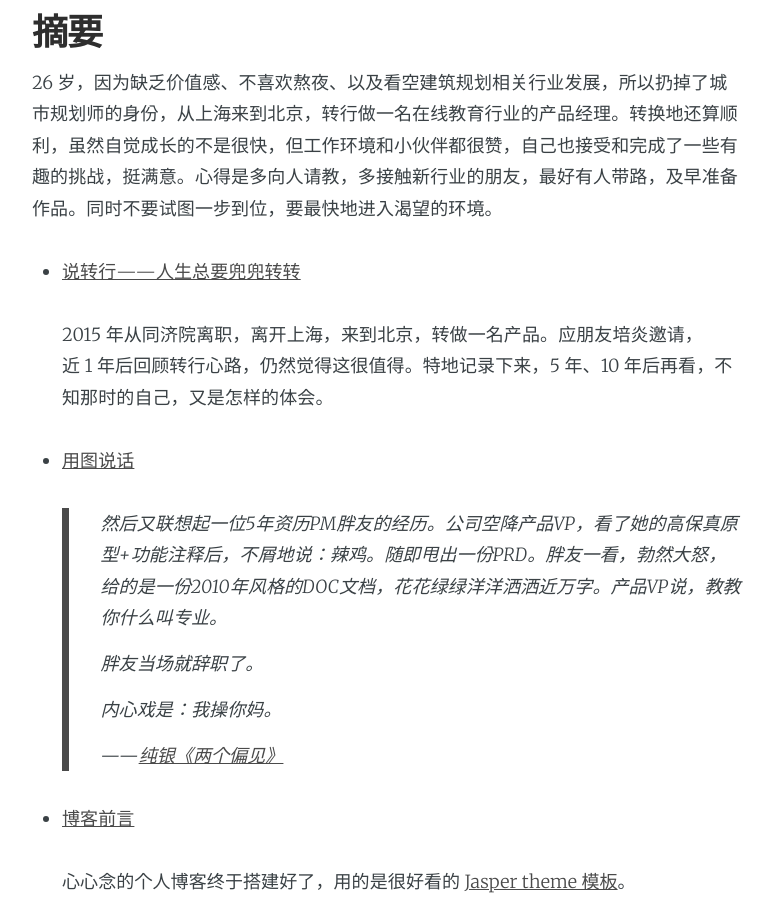
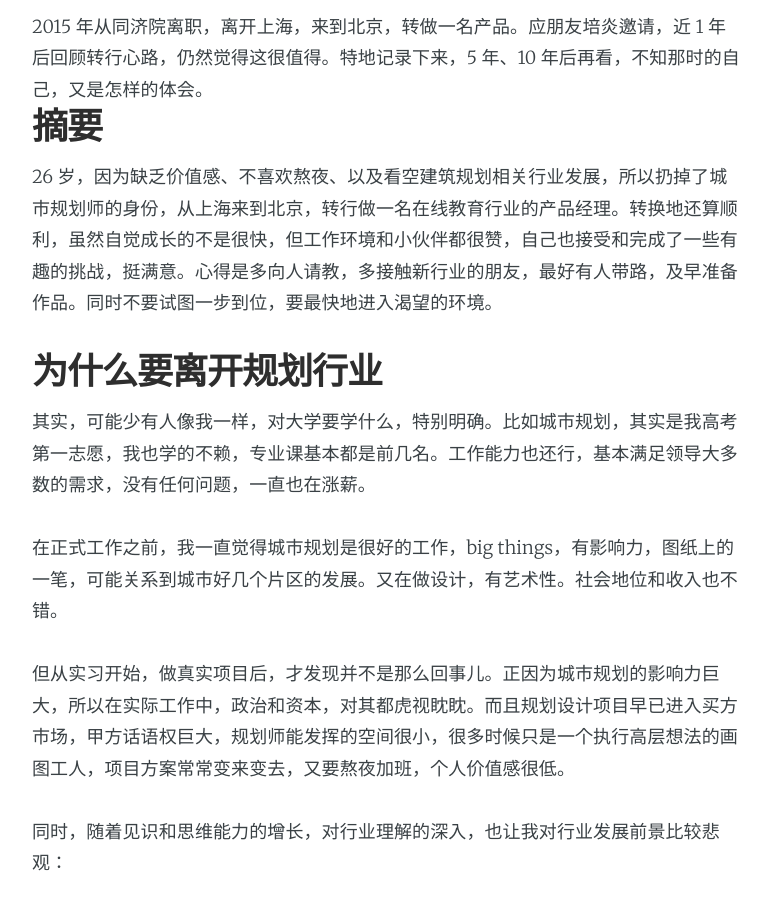
Before and after one commit to Rainvoo/Rainvoo.github.io, a Jekyll site: the page built from _posts/2016-07-15-Why_I_quited_and_changed_my_career.md, in a window 1280 px wide and 900 px high, scrolled down 831 px. Shown: the whole window, without its empty margins (253-1027 px from the left). Built offline with Jekyll 4.4.1, drawn with Linux system fonts in a browser that asks for light colours; nearby versions of some CDN libraries; some of the changed text lies outside the part shown.

Commit message:
update code test2

```diff
--- a/_posts/2016-07-15-Why_I_quited_and_changed_my_career.md
+++ b/_posts/2016-07-15-Why_I_quited_and_changed_my_career.md
@@ -8,25 +8,21 @@ tags: feelings
 subclass: 'post tag-fiction'
 categories: '成长'
 ---
+ <p>This is the excerpt.</p>
+ <!--more-->
+ <p>This is the remainder of the post.</p>
 
+<summary>
 
 2015 年从同济院离职，离开上海，来到北京，转做一名产品。应朋友培炎邀请，近 1 年后回顾转行心路，仍然觉得这很值得。特地记录下来，5 年、10 年后再看，不知那时的自己，又是怎样的体会。
 
-
+</summary>
 
 ## 摘要
 
 
 26 岁，因为缺乏价值感、不喜欢熬夜、以及看空建筑规划相关行业发展，所以扔掉了城市规划师的身份，从上海来到北京，转行做一名在线教育行业的产品经理。转换地还算顺利，虽然自觉成长的不是很快，但工作环境和小伙伴都很赞，自己也接受和完成了一些有趣的挑战，挺满意。心得是多向人请教，多接触新行业的朋友，最好有人带路，及早准备作品。同时不要试图一步到位，要最快地进入渴望的环境。
 
-<ul>
-  {% for post in site.posts %}
-    <li>
-      <a href="{{ post.url }}">{{ post.title }}</a>
-      <p>{{ post.excerpt }}</p>
-    </li>
-  {% endfor %}
-</ul>
 
 
 ## 为什么要离开规划行业
```
